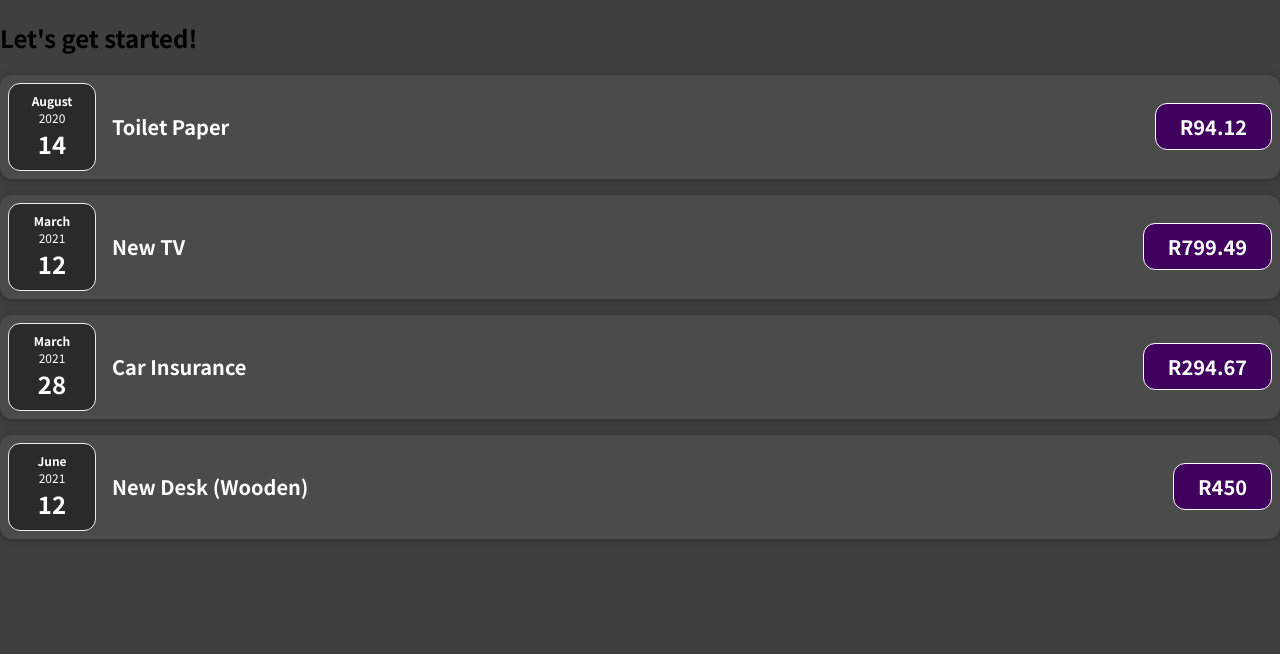
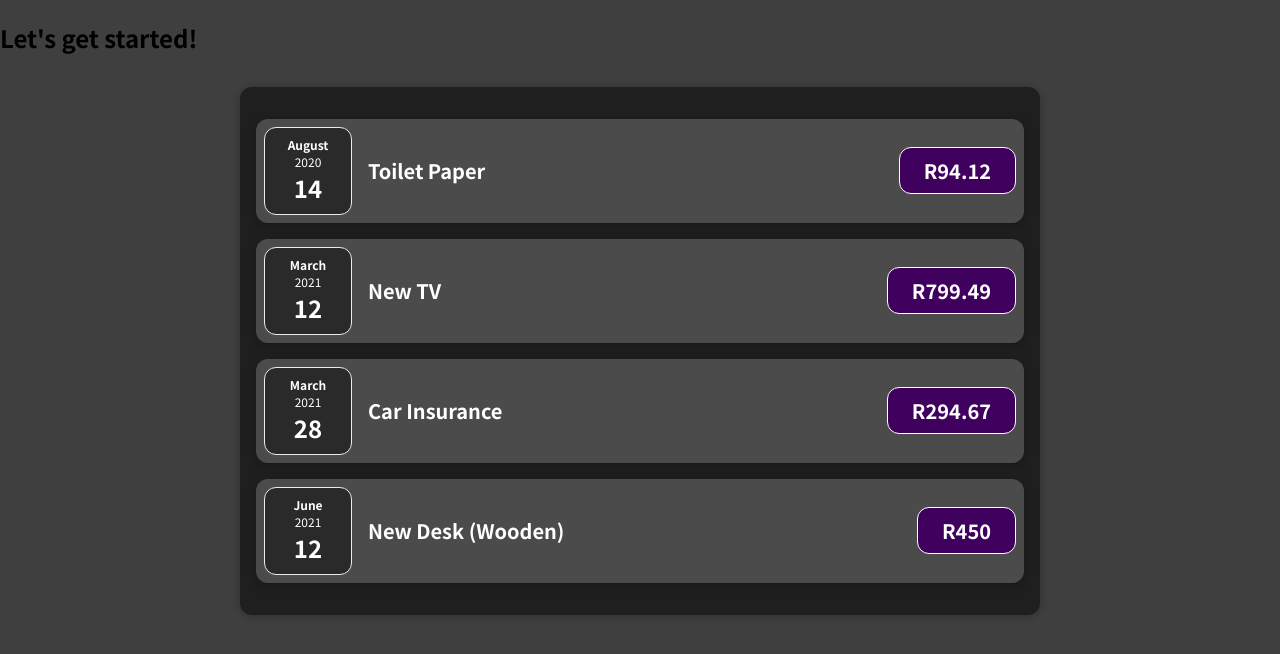
Before and after one commit to ChristopherRdeKoker/react-expense-tracker, a JavaScript app: page / in a window 1280 px wide. Shown: the top 654 px of the page. Built offline with nearby package versions, Linux system fonts and the light colour scheme.

Commit message:
added new Expenses component with css

```diff
--- a/src/App.js
+++ b/src/App.js
@@ -1,4 +1,4 @@
-import ExpenseItem from "./components/ExpenseItem";
+import Expenses from "./Expenses";
 
 function App() {
   const expenses = [
@@ -9,12 +9,7 @@
       date: new Date(2020, 7, 14),
     },
     { id: "e2", title: "New TV", amount: 799.49, date: new Date(2021, 2, 12) },
-    {
-      id: "e3",
-      title: "Car Insurance",
-      amount: 294.67,
-      date: new Date(2021, 2, 28),
-    },
+    { id: "e3", title: "Car Insurance", amount: 294.67, date: new Date(2021, 2, 28) },
     {
       id: "e4",
       title: "New Desk (Wooden)",
@@ -26,10 +21,7 @@
   return (
     <div>
       <h2>Let's get started!</h2>
-      <ExpenseItem title={expenses[0].title} amount={expenses[0].amount} date={expenses[0].date}></ExpenseItem>
-      <ExpenseItem title={expenses[1].title} amount={expenses[1].amount} date={expenses[1].date}></ExpenseItem>
-      <ExpenseItem title={expenses[2].title} amount={expenses[2].amount} date={expenses[2].date}></ExpenseItem>
-      <ExpenseItem title={expenses[3].title} amount={expenses[3].amount} date={expenses[3].date}></ExpenseItem>
+      <Expenses items={expenses} />
     </div>
   );
 }
--- /dev/null
+++ b/src/Expenses.css
@@ -0,0 +1,9 @@
+.expenses {
+  padding: 1rem;
+  background-color: rgb(31, 31, 31);
+  margin: 2rem auto;
+  width: 50rem;
+  max-width: 95%;
+  border-radius: 12px;
+  box-shadow: 0 1px 8px rgba(0, 0, 0, 0.25);
+}
--- /dev/null
+++ b/src/Expenses.js
@@ -0,0 +1,18 @@
+import ExpenseItem from "./components/ExpenseItem";
+import "./Expenses.css";
+
+function Expenses(props) {
+  return (
+    <div className="expenses">
+      <ExpenseItem title={props.items[0].title} amount={props.items[0].amount} date={props.items[0].date}></ExpenseItem>
+
+      <ExpenseItem title={props.items[1].title} amount={props.items[1].amount} date={props.items[1].date}></ExpenseItem>
+
+      <ExpenseItem title={props.items[2].title} amount={props.items[2].amount} date={props.items[2].date}></ExpenseItem>
+
+      <ExpenseItem title={props.items[3].title} amount={props.items[3].amount} date={props.items[3].date}></ExpenseItem>
+    </div>
+  );
+}
+
+export default Expenses;
```
Also changed, not shown: 1 other file (tests, documents, lock files or other folders).
